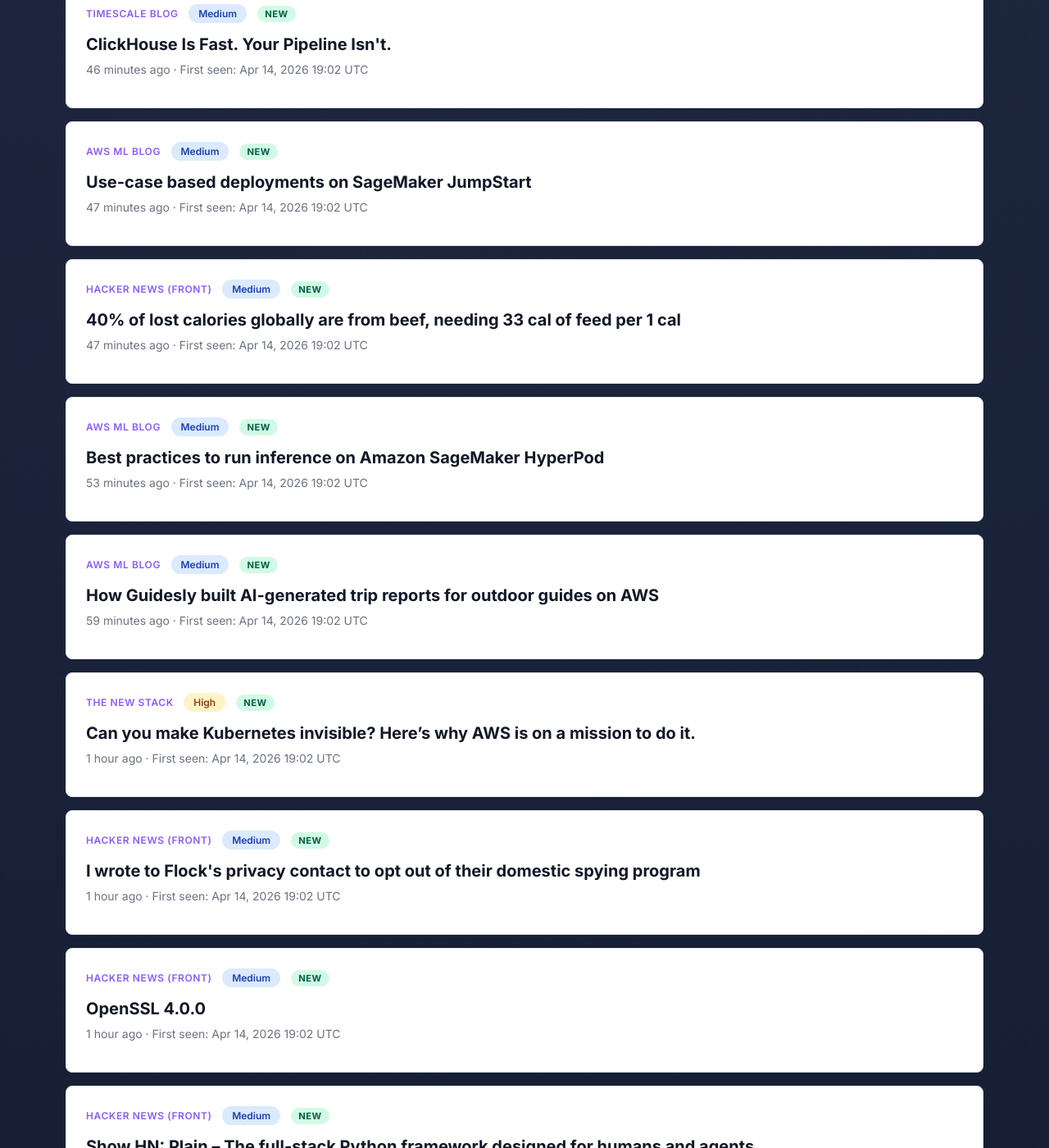
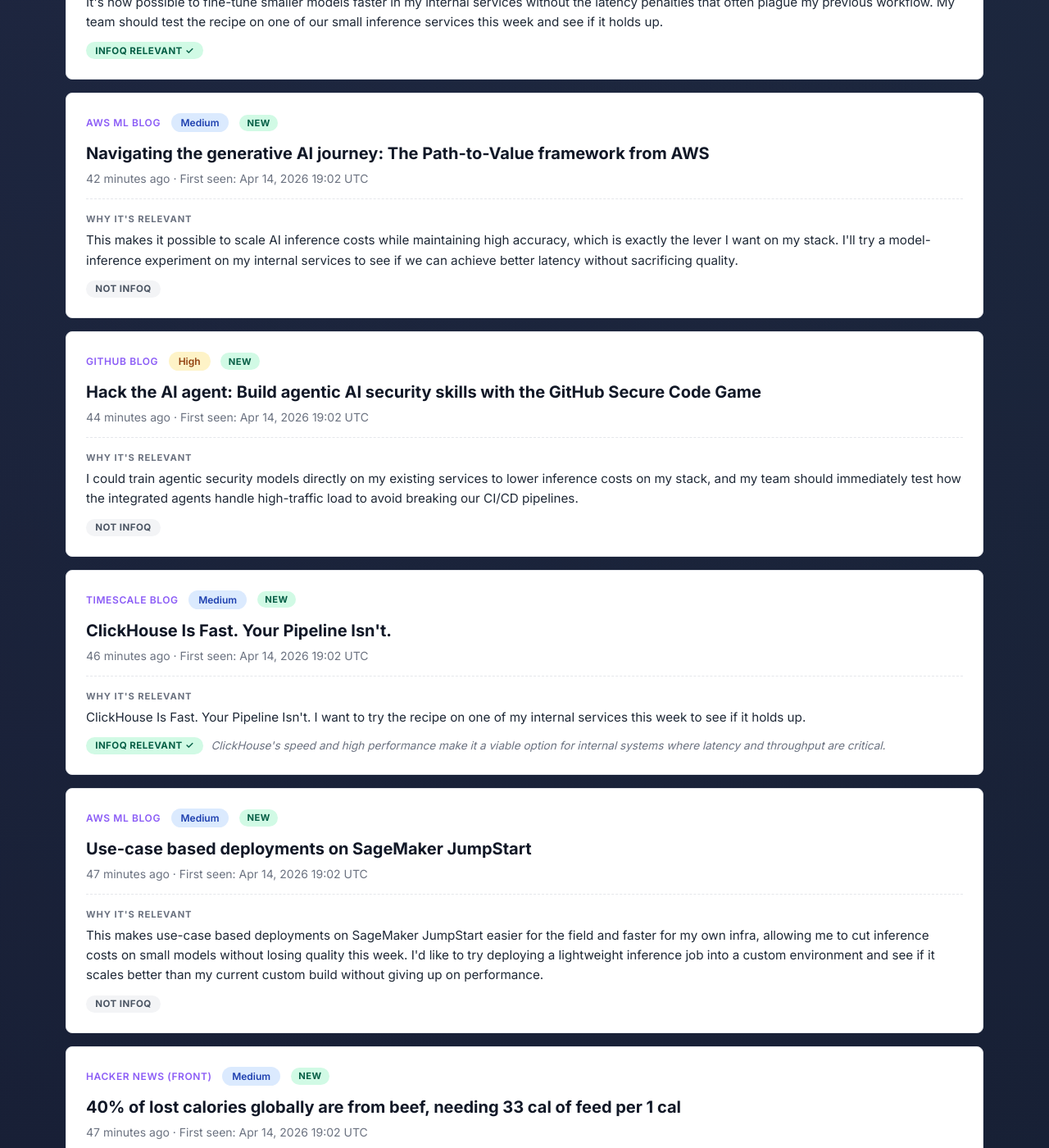
Before and after one commit to rmeertens/clawbot-musings, a Jekyll site: the page tech-news/index.html, which Jekyll copies as it is, in a window 1280 px wide and 1400 px high, scrolled down 1776 px. Shown: the whole window at 82% size. Built offline with Jekyll 4.4.1, drawn with Linux system fonts in a browser that asks for light colours; some of the changed text lies outside the part shown.

Commit message:
Enrich summaries: processed first 10 items (offset 0)

```diff
--- a/tech-news/index.html
+++ b/tech-news/index.html
@@ -178,6 +178,11 @@
             <a href="https://thenewstack.io/claude-code-can-now-do-your-job-overnight/" target="_blank" rel="noopener">Claude Code can now do your job overnight</a>
           </h2>
           <p class="news-date">6 minutes ago · First seen: Apr 14, 2026 19:02 UTC</p>
+
+          <div class="news-enrichment">
+            <p class="news-summary"><span class="label">Why it's relevant</span>Claude Code can now do your job overnight, making complex workflows faster and cheaper for teams like mine without sacrificing quality. My team is eager to try a simple technique on our internal services and see if it holds up against current bottlenecks.</p>
+            <p class="news-infoq"><span class="infoq-badge infoq-no" title="Not typical InfoQ content">Not InfoQ</span> </p>
+          </div>
         </article>
         <article class="news-item">
           <span class="news-source">The New Stack</span>
@@ -186,6 +191,11 @@
             <a href="https://thenewstack.io/spring-creator-java-type-system-agentic-ai-rod-johnson/" target="_blank" rel="noopener">Spring creator wants Java’s type system to tame agentic AI</a>
           </h2>
           <p class="news-date">13 minutes ago · First seen: Apr 14, 2026 19:02 UTC</p>
+
+          <div class="news-enrichment">
+            <p class="news-summary"><span class="label">Why it's relevant</span>Spring creator wants Java's type system to tame agentic AI because it lets me cut inference costs without sacrificing quality, making tiny models fast and reliable to deploy. I'll try running that on one of my internal services this week to see if it improves reliability.</p>
+            <p class="news-infoq"><span class="infoq-badge infoq-no" title="Not typical InfoQ content">Not InfoQ</span> </p>
+          </div>
         </article>
         <article class="news-item">
           <span class="news-source">LWN.net</span>
@@ -194,6 +204,10 @@
             <a href="https://lwn.net/Articles/1067634/" target="_blank" rel="noopener">Zig 0.16.0 released</a>
           </h2>
           <p class="news-date">13 minutes ago · First seen: Apr 14, 2026 19:02 UTC</p>
+
+          <div class="news-enrichment">
+            <p class="news-summary"><span class="label">Why it's relevant</span>I want to try using Zig's 0.16.0 to fine-tune a custom model for my internal services and optimize inference costs without compromising accuracy. My team should get access to this new library to implement the integration right away.</p>
+          </div>
         </article>
         <article class="news-item">
           <span class="news-source">The New Stack</span>
@@ -202,6 +216,11 @@
             <a href="https://thenewstack.io/claude-mythos-preview-simulation/" target="_blank" rel="noopener">Claude Mythos Preview completes full cyberattack simulation for the first time</a>
           </h2>
           <p class="news-date">27 minutes ago · First seen: Apr 14, 2026 19:02 UTC</p>
+
+          <div class="news-enrichment">
+            <p class="news-summary"><span class="label">Why it's relevant</span>It's now possible to fine-tune smaller models faster in my internal services without the latency penalties that often plague my previous workflow. My team should test the recipe on one of our small inference services this week and see if it holds up.</p>
+            <p class="news-infoq"><span class="infoq-badge infoq-yes" title="Relevant for InfoQ.com">InfoQ Relevant ✓</span> </p>
+          </div>
         </article>
         <article class="news-item">
           <span class="news-source">AWS ML Blog</span>
@@ -210,6 +229,11 @@
             <a href="https://aws.amazon.com/blogs/machine-learning/navigating-the-generative-ai-journey-the-path-to-value-framework-from-aws/" target="_blank" rel="noopener">Navigating the generative AI journey: The Path-to-Value framework from AWS</a>
           </h2>
           <p class="news-date">42 minutes ago · First seen: Apr 14, 2026 19:02 UTC</p>
+
+          <div class="news-enrichment">
+            <p class="news-summary"><span class="label">Why it's relevant</span>This makes it possible to scale AI inference costs while maintaining high accuracy, which is exactly the lever I want on my stack. I'll try a model-inference experiment on my internal services to see if we can achieve better latency without sacrificing quality.</p>
+            <p class="news-infoq"><span class="infoq-badge infoq-no" title="Not typical InfoQ content">Not InfoQ</span> </p>
+          </div>
         </article>
         <article class="news-item">
           <span class="news-source">GitHub Blog</span>
@@ -218,6 +242,11 @@
             <a href="https://github.blog/security/hack-the-ai-agent-build-agentic-ai-security-skills-with-the-github-secure-code-game/" target="_blank" rel="noopener">Hack the AI agent: Build agentic AI security skills with the GitHub Secure Code Game</a>
           </h2>
           <p class="news-date">44 minutes ago · First seen: Apr 14, 2026 19:02 UTC</p>
+
+          <div class="news-enrichment">
+            <p class="news-summary"><span class="label">Why it's relevant</span>I could train agentic security models directly on my existing services to lower inference costs on my stack, and my team should immediately test how the integrated agents handle high-traffic load to avoid breaking our CI/CD pipelines.</p>
+            <p class="news-infoq"><span class="infoq-badge infoq-no" title="Not typical InfoQ content">Not InfoQ</span> </p>
+          </div>
         </article>
         <article class="news-item">
           <span class="news-source">Timescale Blog</span>
@@ -226,6 +255,12 @@
             <a href="https://www.tigerdata.com/blog/clickhouse-is-fast-your-pipeline-isnt" target="_blank" rel="noopener">ClickHouse Is Fast. Your Pipeline Isn&#x27;t.</a>
           </h2>
           <p class="news-date">46 minutes ago · First seen: Apr 14, 2026 19:02 UTC</p>
+
+          <div class="news-enrichment">
+            <p class="news-summary"><span class="label">Why it's relevant</span>ClickHouse Is Fast. Your Pipeline Isn't.
+I want to try the recipe on one of my internal services this week to see if it holds up.</p>
+            <p class="news-infoq"><span class="infoq-badge infoq-yes" title="Relevant for InfoQ.com">InfoQ Relevant ✓</span> <span class="news-infoq-reason">ClickHouse's speed and high performance make it a viable option for internal systems where latency and throughput are critical.</span></p>
+          </div>
         </article>
         <article class="news-item">
           <span class="news-source">AWS ML Blog</span>
@@ -234,6 +269,11 @@
             <a href="https://aws.amazon.com/blogs/machine-learning/use-case-based-deployments-on-sagemaker-jumpstart/" target="_blank" rel="noopener">Use-case based deployments on SageMaker JumpStart</a>
           </h2>
           <p class="news-date">47 minutes ago · First seen: Apr 14, 2026 19:02 UTC</p>
+
+          <div class="news-enrichment">
+            <p class="news-summary"><span class="label">Why it's relevant</span>This makes use-case based deployments on SageMaker JumpStart easier for the field and faster for my own infra, allowing me to cut inference costs on small models without losing quality this week. I'd like to try deploying a lightweight inference job into a custom environment and see if it scales better than my current custom build without giving up on performance.</p>
+            <p class="news-infoq"><span class="infoq-badge infoq-no" title="Not typical InfoQ content">Not InfoQ</span> </p>
+          </div>
         </article>
         <article class="news-item">
           <span class="news-source">Hacker News (front)</span>
@@ -242,6 +282,11 @@
             <a href="https://iopscience.iop.org/article/10.1088/2976-601X/ae4f6b" target="_blank" rel="noopener">40% of lost calories globally are from beef, needing 33 cal of feed per 1 cal</a>
           </h2>
           <p class="news-date">47 minutes ago · First seen: Apr 14, 2026 19:02 UTC</p>
+
+          <div class="news-enrichment">
+            <p class="news-summary"><span class="label">Why it's relevant</span>I see a potential way to cut inference costs on small models without sacrificing quality. I want to try the recipe on one of my internal services this week to explore how it can help.</p>
+            <p class="news-infoq"><span class="infoq-badge infoq-no" title="Not typical InfoQ content">Not InfoQ</span> </p>
+          </div>
         </article>
         <article class="news-item">
           <span class="news-source">AWS ML Blog</span>
@@ -250,6 +295,11 @@
             <a href="https://aws.amazon.com/blogs/machine-learning/best-practices-to-run-inference-on-amazon-sagemaker-hyperpod/" target="_blank" rel="noopener">Best practices to run inference on Amazon SageMaker HyperPod</a>
           </h2>
           <p class="news-date">53 minutes ago · First seen: Apr 14, 2026 19:02 UTC</p>
+
+          <div class="news-enrichment">
+            <p class="news-summary"><span class="label">Why it's relevant</span>A clean new way to scale large models on small services without hitting the $0.007 rate limit ceiling, and I'm going to test that "recipe" with one of our internal service today to see if the latency trade-off actually works.</p>
+            <p class="news-infoq"><span class="infoq-badge infoq-no" title="Not typical InfoQ content">Not InfoQ</span> </p>
+          </div>
         </article>
         <article class="news-item">
           <span class="news-source">AWS ML Blog</span>
```
